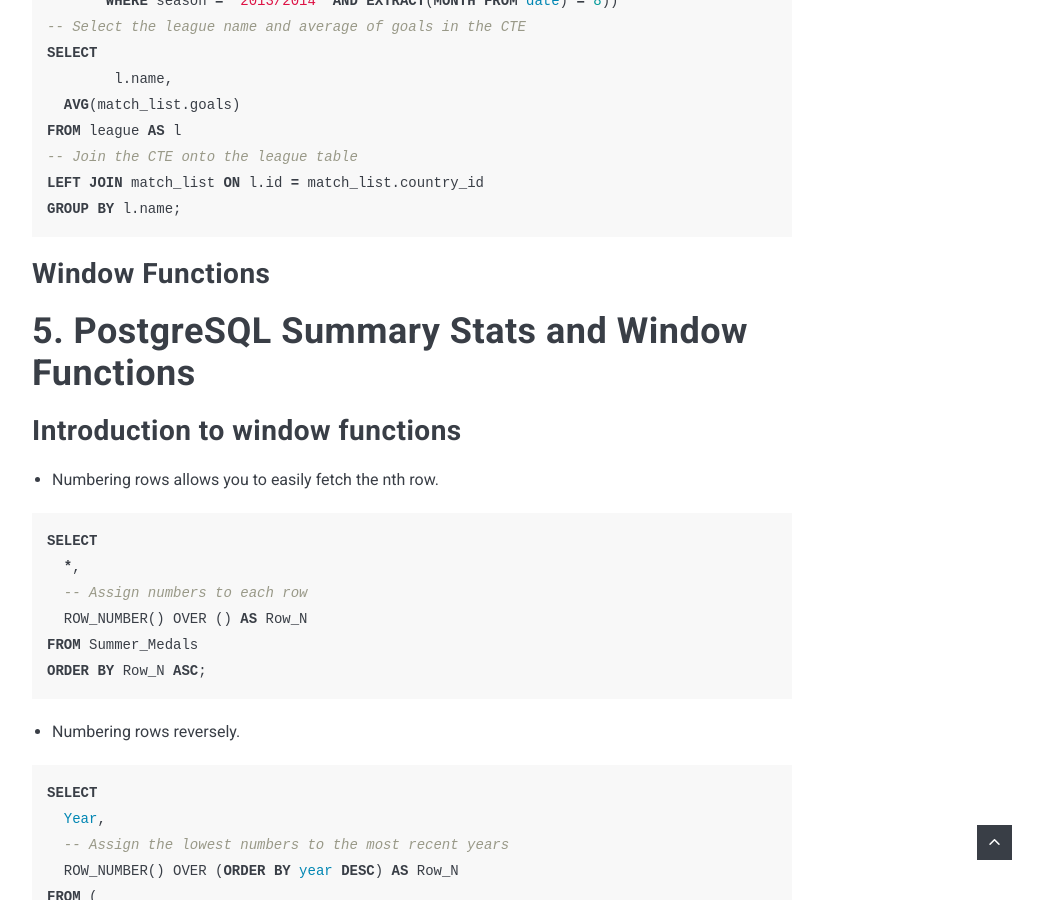
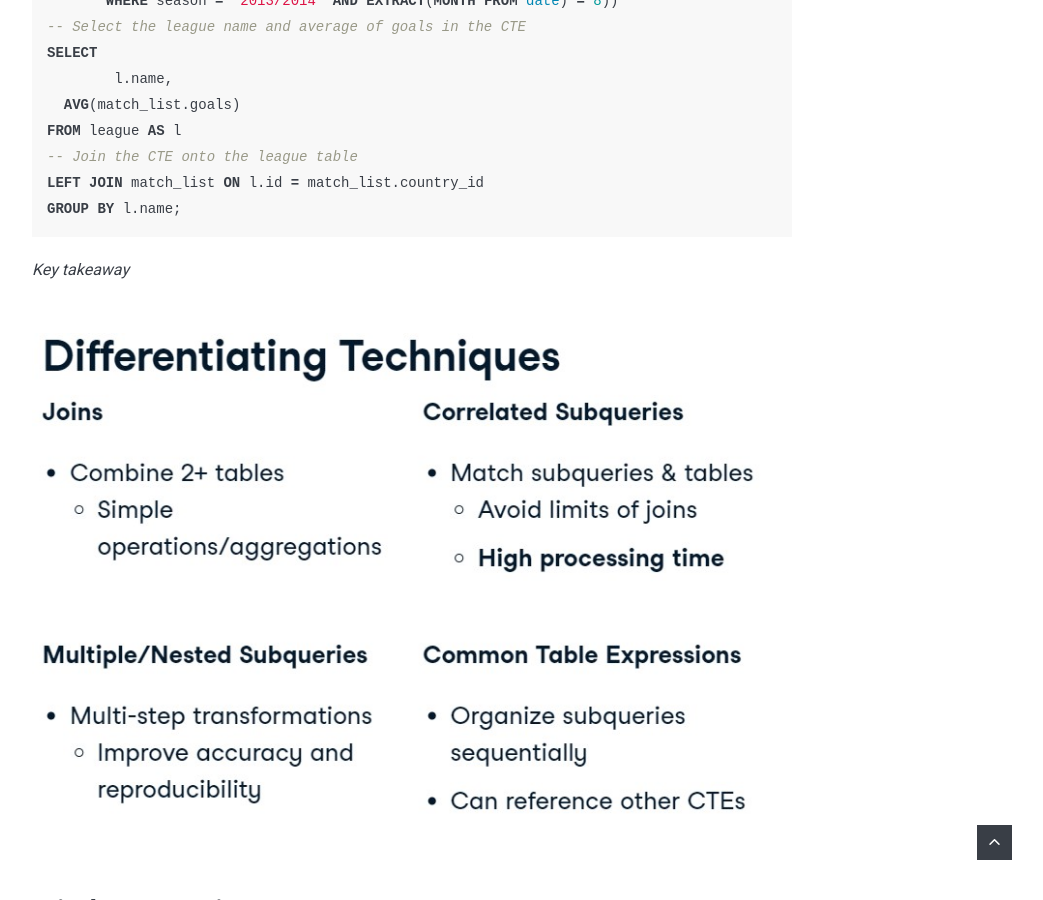
Before and after one commit to poi0905/poi0905.github.io, a Jekyll site: the page built from _posts/2022-11-08-datacamp-SQL-Fundamentals.markdown, in a window 1280 px wide and 900 px high, scrolled down 19716 px. Shown: the whole window, without its empty margins (228-1271 px from the left). Built offline with Jekyll 4.4.1, drawn with Linux system fonts in a browser that asks for light colours; nearby versions of some CDN libraries; comment, search, counter and statistics services are not loaded.

Commit message:
20221112

```diff
--- a/_posts/2022-11-08-datacamp-SQL-Fundamentals.markdown
+++ b/_posts/2022-11-08-datacamp-SQL-Fundamentals.markdown
@@ -772,6 +772,10 @@ GROUP BY l.name;
 
 {% endhighlight %}
 
+*Key takeaway*
+
+![image](https://raw.githubusercontent.com/poi0905/poi0905.github.io/master/images/SQL_different_technique.jpg)
+
 ## Window Functions
 
 {% highlight SQL %}
```
Also changed, not shown: images/SQL_different_technique.jpg (added).
